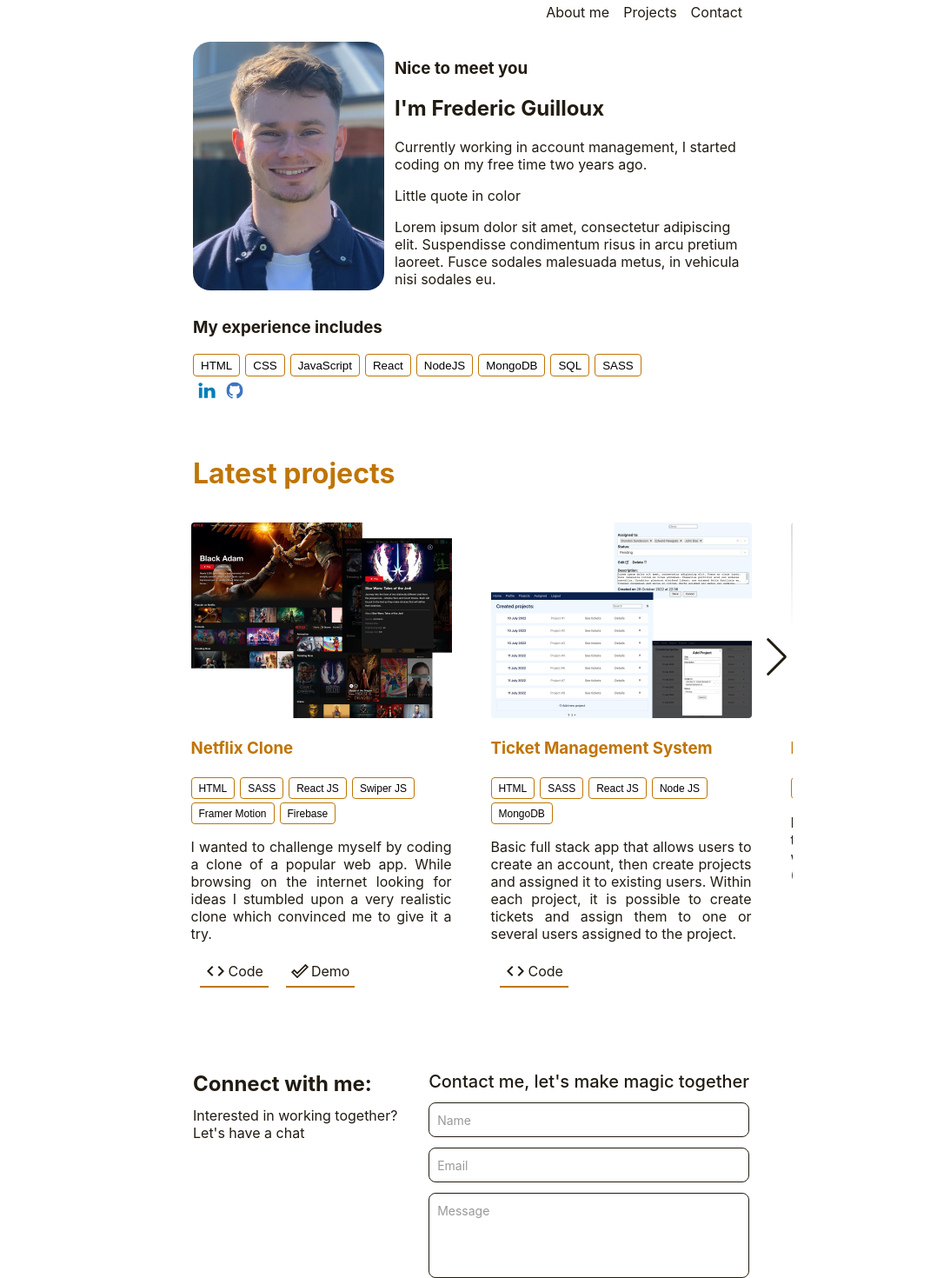
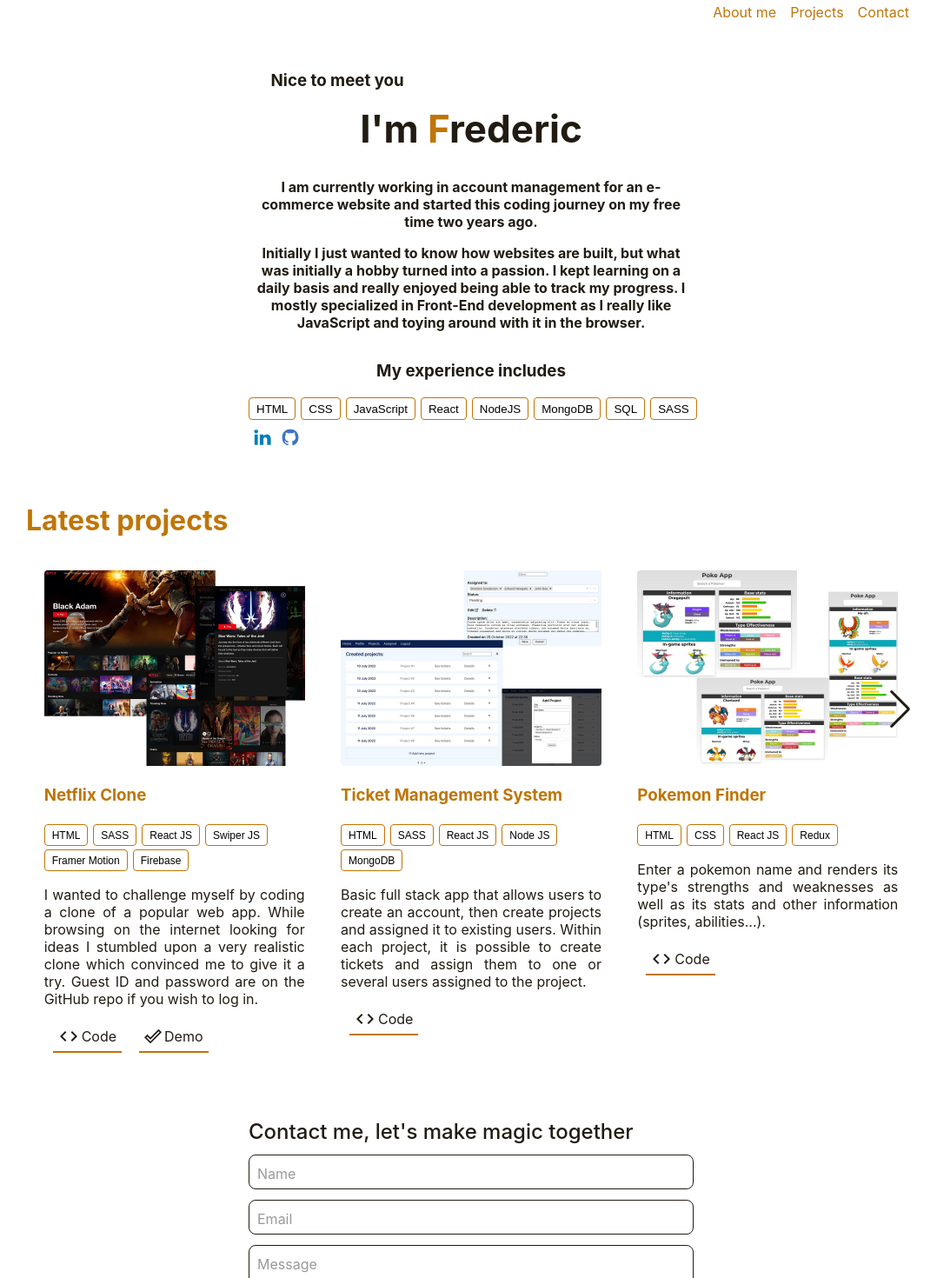
Before and after one commit to FredericGLX/portfolio, a React (Create React App) app: page / in a window 1280 px wide. Shown: the part 20-1490 px from the top of the page at 87% size, without its empty margins (98-1176 px from the left). Built offline with nearby package versions, Linux system fonts and the light colour scheme; the HTML template or start-up script is replaced by a standard one.

Commit message:
resized content + edit text

```diff
--- a/package.json
+++ b/package.json
@@ -8,6 +8,7 @@
     "@testing-library/react": "^13.4.0",
     "@testing-library/user-event": "^13.5.0",
     "dotenv": "^16.0.3",
+    "framer-motion": "^7.6.4",
     "react": "^18.2.0",
     "react-dom": "^18.2.0",
     "react-icons": "^4.6.0",
--- a/src/about/About.js
+++ b/src/about/About.js
@@ -5,21 +5,25 @@
 
 function About() {
   return (
-    <div className="about" name="about">
+    <div className="about__container" name="about">
       <div className="about__top">
-        <img className="about__picture" src={picture} alt="profile picture" />
-        <div className="about__right">
-          <h3>Nice to meet you</h3>
-          <h2 className="about__main">I'm Frederic Guilloux</h2>
+        {/* <img className="about__picture" src={picture} alt="profile picture" /> */}
+        <div>
+          <h3 className="about__small-title">Nice to meet you</h3>
+          <h1 className="about__main-title">
+            I'm <span>F</span>rederic
+          </h1>
           <p>
-            Currently working in account management, I started coding on my free
-            time two years ago.
+            I am currently working in account management for an e-commerce
+            website and started this coding journey on my free time two years
+            ago.
           </p>
-          <p>Little quote in color</p>
           <p>
-            Lorem ipsum dolor sit amet, consectetur adipiscing elit. Suspendisse
-            condimentum risus in arcu pretium laoreet. Fusce sodales malesuada
-            metus, in vehicula nisi sodales eu.{' '}
+            Initially I just wanted to know how websites are built, but what was
+            initially a hobby turned into a passion. I kept learning on a daily
+            basis and really enjoyed being able to track my progress. I mostly
+            specialized in Front-End development as I really like JavaScript and
+            toying around with it in the browser.{' '}
           </p>
         </div>
       </div>
--- a/src/about/About.scss
+++ b/src/about/About.scss
@@ -1,18 +1,25 @@
 @import '../index.scss';
 
-.about {
-  margin-bottom: 60px;
+.about__container {
+  text-align: center;
+  margin: 0 auto 60px auto;
+  width: 40%;
 }
 
 .about__top {
 display: flex;
+font-weight: 700;
+}
+.about__small-title {
+  margin-bottom: -12px;
+  margin-left: 5%;
+  text-align: left;
+}
 .about__main-title {
-  color: $mainColor;
-}
-}
-
-.about__right {
-width: 400px;
+    font-size: 44px;
+    span {
+      color: $mainColor;
+    }
 }
 
 .about__badges {
@@ -28,13 +35,14 @@
 
 .about__picture {
   border-radius: 20px;
-  max-width: 220px;
+  max-width: 250px;
   height: 100%;
   width: 100%;
   margin-right: 12px;
 }
 
 .contact__icons {
+  margin-top: 4px;
   display: flex;
   img {
     max-width: 32px;
--- a/src/contact/Contact.js
+++ b/src/contact/Contact.js
@@ -27,12 +27,12 @@
   };
 
   return (
-    <div className="contact" name="contact">
-      <div className="contact__left">
+    <div className="contact__container" name="contact">
+      {/* <div className="contact__left">
         <h2>Connect with me:</h2>
         <p>Interested in working together? {<br></br>} Let's have a chat</p>
-      </div>
-      <div className="contact__right">
+      </div> */}
+      <div className="contact__main">
         <p className="contact__right__title">
           Contact me, let's make magic together
         </p>
--- a/src/contact/Contact.scss
+++ b/src/contact/Contact.scss
@@ -1,22 +1,20 @@
 @import '../index.scss';
 
-.contact {
-  display: flex;
-  justify-content: space-between;
-  margin-bottom: 20px;
+.contact__container {
+  // display: flex;
+  // justify-content: center;
+  margin: 0 auto 60px auto;
+  width: 40%;
 
   h2 {
     margin-bottom: -4px;
   }
 
-
-
   .contact__right__title {
-    font-size: 20px;
+    font-size: 24px;
     font-weight: 500;
     margin-bottom: 6px;
   }
-
 
   .contact__form {
       display: flex;
@@ -27,10 +25,9 @@
 .form-group {
   position: relative;
   .input__message {
-    height: 98px;
+    height: 200px;
   }
   input, textarea {
-
     margin: 6px 0;
     border: solid 1px $mainBlack;
     border-radius: 8px;
@@ -51,7 +48,7 @@
   label {
     position: absolute;
     padding: 18px 10px 0 10px;
-    font-size: 14px;
+    font-size: 16px;
     left: 0;
     color: #999;
     pointer-events: none;
@@ -72,13 +69,15 @@
 
 .submit-btn {
   width: 128px;
-  height: 32px;
+  height: 40px;
   border-radius: 8px;
   border: none;
   color: #fff;
   background-color: $mainColor;
   cursor: pointer;
-  transition: all .2s ;
+  transition: all .2s;
+  font-size: 16px;
+  font-weight: 500;
 
   &:hover {
     // background-color: $mainColor;
--- a/src/header/Header.scss
+++ b/src/header/Header.scss
@@ -1,15 +1,39 @@
 @import '../index.scss';
 
 .app__header {
+  margin: 24px auto 36px auto;
+  width: 80%;
   display: flex;
   align-items: center;
   justify-content: right;
-  margin: 24px 0;
-  color: $mainColor;
 
   .header__tab {
+    position: relative;
     list-style: none;
     margin: 0 8px;
+    padding-bottom: 2px;
     cursor: pointer;
+    color: $mainColor;
+    transition: all .25s;
+
+    &:hover {
+      color: #aa6804;
+    }
+    &::after {
+      position: absolute;
+      content: '';
+      left: 0%;
+      width: 100%;
+      height: 1px;
+      bottom: 0;
+      background: currentColor;
+      transform: scaleX(0);
+      transform-origin: right;
+      transition: transform 250ms ease-in;
+    }
+    &:hover::after {
+      transform: scaleX(1);
+      transform-origin: left;
+    }
   }
 }
--- a/src/index.scss
+++ b/src/index.scss
@@ -15,12 +15,12 @@
   -moz-osx-font-smoothing: grayscale;
 
   margin: 0 auto;
-  width: 50%;
-  // background-color: #777;
+  // width: 80%;
+  // background-color: #333;
   overflow: visible !important;
-  @include respond(medium) {
-    width: 90%;
-  }
+  // @include respond(medium) {
+  //   width: 90%;
+  // }
 }
 
 code {
--- a/src/modal/Modal.js
+++ b/src/modal/Modal.js
@@ -1,6 +1,7 @@
 import './Modal.scss';
 import ReactDom from 'react-dom';
 import { IoIosCloseCircleOutline } from 'react-icons/io';
+import { motion, AnimatePresence } from 'framer-motion';
 
 const Modal = ({ open, children, onClose, domNodeRef }) => {
   if (!open) return null;
@@ -8,7 +9,16 @@
   return ReactDom.createPortal(
     <>
       <div className="modal__overlay">
-        <div className="modal__container" ref={domNodeRef}>
+        <motion.div
+          key={children.props.alt}
+          ref={domNodeRef}
+          initial={{ y: '100vh', opacity: 0 }}
+          animate={{
+            y: 0,
+            opacity: 1,
+          }}
+          transition={{ duration: 0.4 }}
+        >
           <IoIosCloseCircleOutline
             className="modal-close-icon"
             size="2.6rem"
@@ -17,8 +27,8 @@
             style={{ stroke: '#000', strokeWidth: '4' }}
             onClick={onClose}
           />
-          <div>{children}</div>
-        </div>
+          <>{children}</>
+        </motion.div>
       </div>
     </>,
     document.getElementById('portal')
--- a/src/project/NetflixProject.js
+++ b/src/project/NetflixProject.js
@@ -18,7 +18,7 @@
       picture={picture}
       title={'Netflix Clone'}
       technologies={technologies}
-      description={`I wanted to challenge myself by coding a clone of a popular web app. While browsing on the internet looking for ideas I stumbled upon a very realistic clone which convinced me to give it a try.
+      description={`I wanted to challenge myself by coding a clone of a popular web app. While browsing on the internet looking for ideas I stumbled upon a very realistic clone which convinced me to give it a try. Guest ID and password are on the GitHub repo if you wish to log in.
       `}
       codeLink={'https://github.com/FredericGLX/Netflix-clone'}
       demoLink={'https://fredflix.netlify.app/'}
--- a/src/project/Project.js
+++ b/src/project/Project.js
@@ -1,7 +1,6 @@
 import './Project.scss';
 import CodeIcon from '../icons/icon_code.svg';
 import DemoIcon from '../icons/icon_demo.svg';
-
 import { useState } from 'react';
 import useClickOutside from '../hooks/useClickOutside';
 import Modal from '../modal/Modal';
--- a/src/project/Project.scss
+++ b/src/project/Project.scss
@@ -1,13 +1,15 @@
 @import '../index.scss';
 
 .projects__container {
-  margin-bottom: 60px;
+  margin: 0 auto 60px auto;
+  width: 80%;
+
   h1 {
     color: $mainColor;
   }
 
   .projects {
-    margin: 0 -50px;
+    // margin: 0 -50px;
   }
 }
 
--- a/src/projects/Projects.js
+++ b/src/projects/Projects.js
@@ -16,8 +16,8 @@
       <div className="projects">
         <Swiper
           modules={[Navigation]}
-          spaceBetween={-50}
-          slidesPerView={2}
+          spaceBetween={0}
+          slidesPerView={3}
           navigation
         >
           <SwiperSlide>
@@ -29,6 +29,9 @@
           <SwiperSlide>
             <PokeApp />
           </SwiperSlide>
+          <SwiperSlide>
+            <NetflixProject />
+          </SwiperSlide>
         </Swiper>
       </div>
     </div>
```
Also changed, not shown: 1 other file (tests, documents, lock files or other folders).
